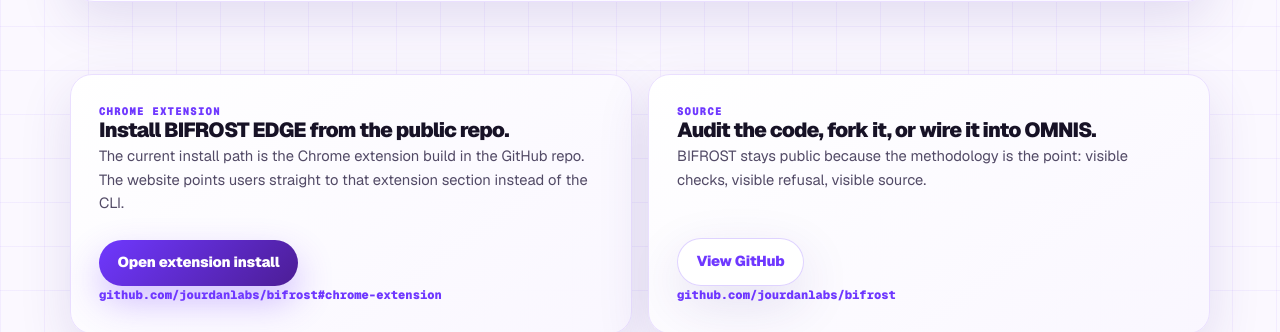
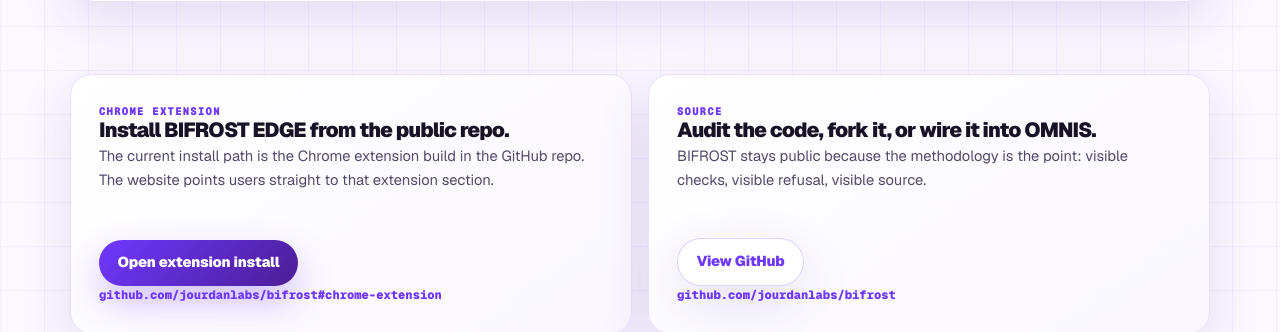
Before and after one commit to lelandsequel/website, a Next.js app: page /bifrost in a window 1280 px wide. Shown: the part 2329-2661 px from the top of the page. Built offline with nearby package versions, Linux system fonts and the light colour scheme.

Commit message:
fix: remove bifrost cli copy

```diff
--- a/app/bifrost/page.tsx
+++ b/app/bifrost/page.tsx
@@ -664,7 +664,7 @@
                   <p>
                     The current install path is the Chrome extension build in the
                     GitHub repo. The website points users straight to that extension
-                    section instead of the CLI.
+                    section.
                   </p>
                 </div>
                 <div>
```
